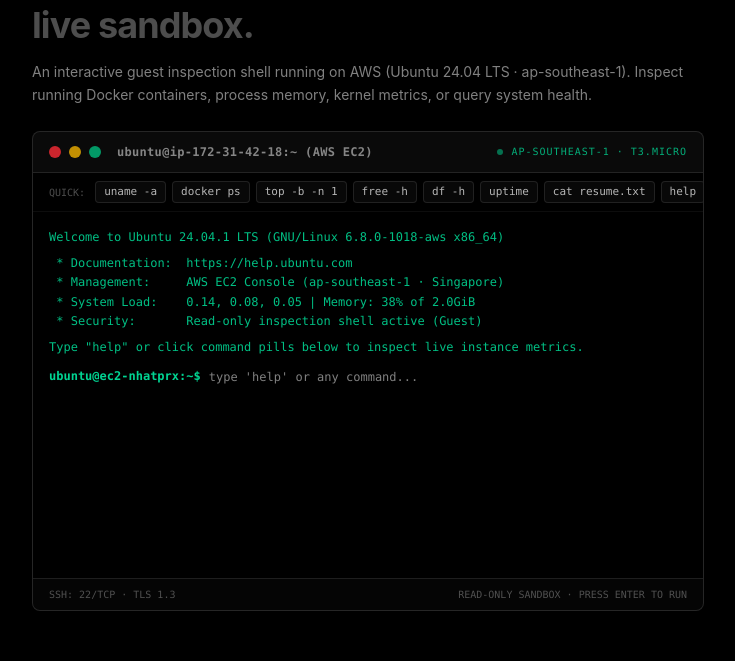
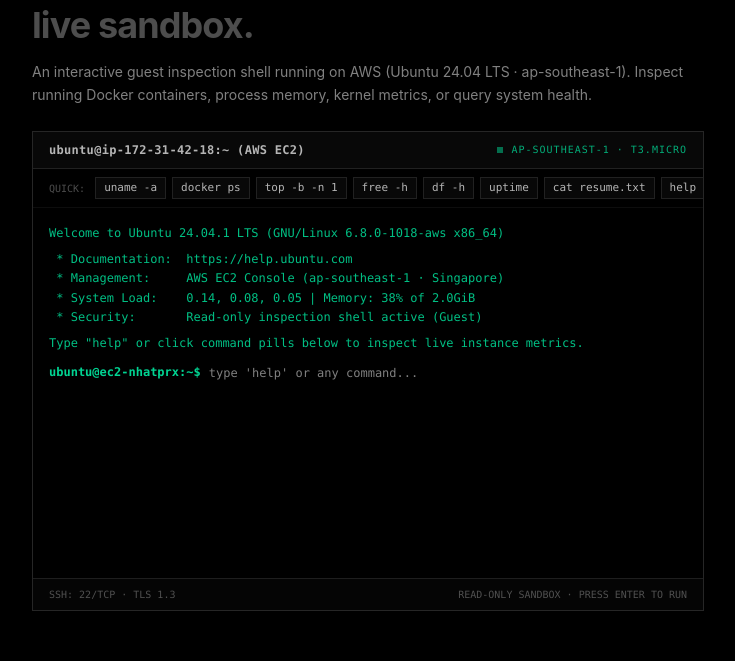
Before and after one commit to nhatprx/nhatprx-portfolio, a React (Vite) app: page / in a window 1280 px wide. Shown: the part 1028-1689 px from the top of the page, without its empty margins (272-1007 px from the left). Built offline with nearby package versions, Linux system fonts and the light colour scheme.

Commit message:
style(terminal): square sharp corners and remove macOS window control dots

```diff
--- a/src/components/Ec2Terminal.tsx
+++ b/src/components/Ec2Terminal.tsx
@@ -296,20 +296,17 @@ CGroup: /
   return (
     <div
       onClick={() => inputRef.current?.focus()}
-      className="w-full h-full flex flex-col justify-between bg-black/85 border border-white/15 rounded-lg shadow-2xl backdrop-blur-md overflow-hidden text-left font-mono select-none"
+      className="w-full h-full flex flex-col justify-between bg-black/90 border border-white/15 rounded-none shadow-2xl backdrop-blur-md overflow-hidden text-left font-mono select-none"
     >
       {/* Terminal Title Bar */}
-      <div className="flex items-center justify-between px-4 py-3 bg-white/[0.04] border-b border-white/10 shrink-0">
+      <div className="flex items-center justify-between px-4 py-2.5 bg-white/[0.03] border-b border-white/10 shrink-0">
         <div className="flex items-center gap-2">
-          <span className="w-3 h-3 rounded-full bg-red-500/80 inline-block" />
-          <span className="w-3 h-3 rounded-full bg-yellow-500/80 inline-block" />
-          <span className="w-3 h-3 rounded-full bg-emerald-500/80 inline-block" />
-          <span className="ml-2 text-xs text-white/50 font-semibold tracking-wide">
+          <span className="text-xs text-white/70 font-semibold tracking-wide">
             ubuntu@ip-172-31-42-18:~ (AWS EC2)
           </span>
         </div>
         <div className="flex items-center gap-2">
-          <span className="w-1.5 h-1.5 rounded-full bg-emerald-400 animate-pulse" />
+          <span className="w-1.5 h-1.5 bg-emerald-400 animate-pulse" />
           <span className="text-[10px] text-emerald-400/80 tracking-widest uppercase">
             ap-southeast-1 · t3.micro
           </span>
@@ -326,7 +323,7 @@ CGroup: /
               e.stopPropagation()
               executeCommand(qc)
             }}
-            className="text-[11px] px-2 py-0.5 rounded border border-white/10 bg-white/[0.03] text-white/70 hover:text-white hover:border-white/30 hover:bg-white/10 transition-colors shrink-0"
+            className="text-[11px] px-2 py-0.5 rounded-none border border-white/10 bg-white/[0.03] text-white/70 hover:text-white hover:border-white/30 hover:bg-white/10 transition-colors shrink-0"
           >
             {qc}
           </button>
```
